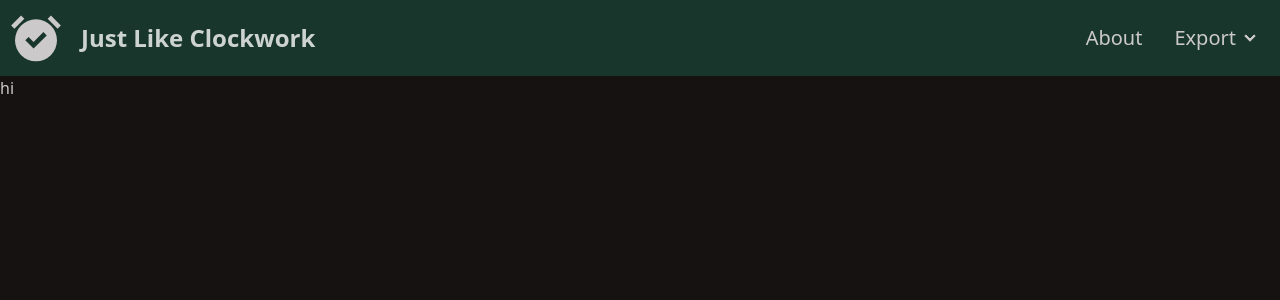
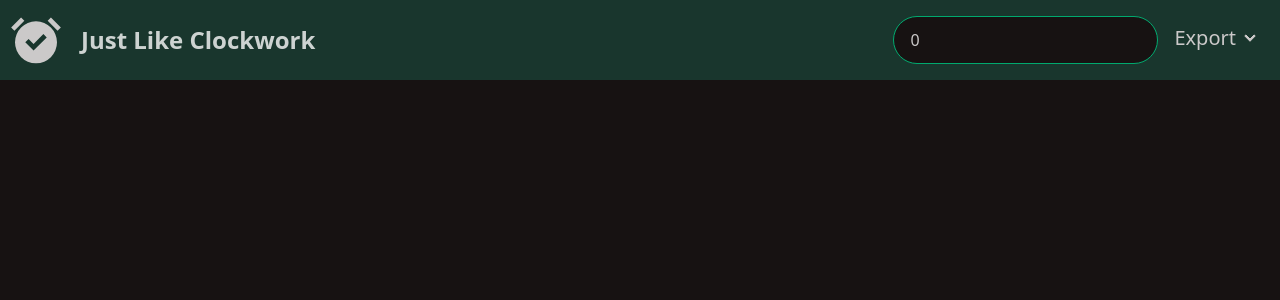
Before and after one commit to KrishnarajT/Just-Like-Clockwork, a React (Vite) app: page /about in a window 1280 px wide. Shown: the top 300 px of the page. Built offline with nearby package versions, Linux system fonts and the light colour scheme.

Commit message:
added amount calculator

```diff
--- a/src/App.jsx
+++ b/src/App.jsx
@@ -1,6 +1,5 @@
 import { Route, Routes } from "react-router-dom";
 import Home from "./pages/Home";
-import About from "./pages/About";
 import Navbar from "./components/Navbar";
 import LapProvider from "./context/LapContext";
 
@@ -11,7 +10,6 @@ function App() {
 				<Navbar />
 				<Routes>
 					<Route path="/" element={<Home />} />
-					<Route path="/about" element={<About />} />
 				</Routes>
 			</div>
 		</LapProvider>
--- a/src/classes/WorkLapClass.js
+++ b/src/classes/WorkLapClass.js
@@ -8,7 +8,7 @@ class WorkLap {
 		current_minutes,
 		current_seconds,
 		workDoneString,
-		amount
+		HourlyAmount
 	) {
 		this.id = uuidv4();
 		this.startTime = startTime;
@@ -17,7 +17,11 @@ class WorkLap {
 		this.current_minutes = current_minutes;
 		this.current_seconds = current_seconds;
 		this.workDoneString = workDoneString;
-		this.amount = amount;
+		// type check hourly amount, if it is not a float, convert it to a float.
+		if (typeof HourlyAmount !== "number") {
+			HourlyAmount = parseFloat(HourlyAmount);
+		}
+		this.HourlyAmount = HourlyAmount;
 	}
 
 	// Getters
@@ -25,7 +29,7 @@ class WorkLap {
 		return this.id;
 	}
 
-	getAmount() {
+	getHourlyAmount() {
 		return this.amount;
 	}
 
@@ -53,6 +57,15 @@ class WorkLap {
 		return this.workDoneString;
 	}
 
+	getAmount() {
+		const totalSeconds =
+			this.current_hours * 3600 +
+			this.current_minutes * 60 +
+			this.current_seconds;
+		const amount = this.HourlyAmount * (totalSeconds / 3600);
+		return amount.toFixed(3);
+	}
+
 	// Setters
 	setStartTime(startTime) {
 		this.startTime = startTime;
@@ -78,8 +91,8 @@ class WorkLap {
 		this.workDoneString = workDoneString;
 	}
 
-	setAmount(amount) {
-		this.amount = amount;
+	setHourlyAmount(amount) {
+		this.HourlyAmount = amount;
 	}
 }
 
--- a/src/components/Navbar.jsx
+++ b/src/components/Navbar.jsx
@@ -1,7 +1,18 @@
 import { ClockIcon } from "./ui/ClockIcon";
 import { Link } from "react-router-dom";
+import { useState } from "react";
+import { LapContext } from "../context/LapContext";
+import React from "react";
 
 export default function Navbar() {
+	const [amount, setAmount] = useState(0.0);
+	const { updateAmount } = React.useContext(LapContext);
+
+	const handleAmountChange = (e) => {
+		setAmount(e.target.value);
+		updateAmount(e.target.value);
+	};
+
 	return (
 		<div className="navbar bg-neutral">
 			<div className="flex-1">
@@ -17,7 +28,13 @@ export default function Navbar() {
 			<div className="flex-none">
 				<ul className="menu menu-horizontal px-1">
 					<li className="text-xl">
-						<Link to="/about">About</Link>
+						<input
+							type="text"
+							placeholder="Enter Hourly Amount"
+							value={amount}
+							onChange={handleAmountChange}
+							className="input input-bordered input-success w-full max-w-xs"
+						/>
 					</li>
 					<li>
 						<details>
--- a/src/context/LapContext.jsx
+++ b/src/context/LapContext.jsx
@@ -6,10 +6,12 @@ export const LapContext = createContext();
 // Create a provider component
 const LapProvider = ({ children }) => {
 	const [laps, setLaps] = useState([]);
+	const [amount, setAmount] = useState(0.0);
 
 	// Add a lap to the laps array
 	const addLap = (lap) => {
 		console.log(lap);
+		lap.setHourlyAmount(amount);
 		// new lap reversed
 		setLaps((prevLaps) => [lap, ...prevLaps]);
 	};
@@ -43,6 +45,10 @@ const LapProvider = ({ children }) => {
 		setLaps(newLaps);
 	};
 
+	const updateAmount = (amount) => {
+		setAmount(amount);
+	};
+
 	// update a lap
 	const updateLap = (lapId, hours, minutes, seconds) => {
 		const newLaps = laps.map((lap) => {
@@ -67,6 +73,7 @@ const LapProvider = ({ children }) => {
 				getLastLap,
 				getLapFromId,
 				updateWorkDoneByID,
+				updateAmount,
 			}}
 		>
 			{children}
--- a/src/pages/About.jsx
+++ /dev/null
@@ -1,9 +0,0 @@
-const About = () => {
-	return (
-    <div>
-      hi
-		</div>
-	);
-};
-
-export default About;
--- a/src/style.css
+++ b/src/style.css
@@ -1137,6 +1137,10 @@ html {
   line-height: 1em;
 }
 
+.input-bordered {
+  border-color: var(--fallback-bc,oklch(var(--bc)/0.2));
+}
+
 .input:focus,
   .input:focus-within {
   box-shadow: none;
@@ -1145,6 +1149,18 @@ html {
   outline-width: 2px;
   outline-offset: 2px;
   outline-color: var(--fallback-bc,oklch(var(--bc)/0.2));
+}
+
+.input-success {
+  --tw-border-opacity: 1;
+  border-color: var(--fallback-su,oklch(var(--su)/var(--tw-border-opacity)));
+}
+
+.input-success:focus,
+    .input-success:focus-within {
+  --tw-border-opacity: 1;
+  border-color: var(--fallback-su,oklch(var(--su)/var(--tw-border-opacity)));
+  outline-color: var(--fallback-su,oklch(var(--su)/1));
 }
 
 .input-disabled,
```
